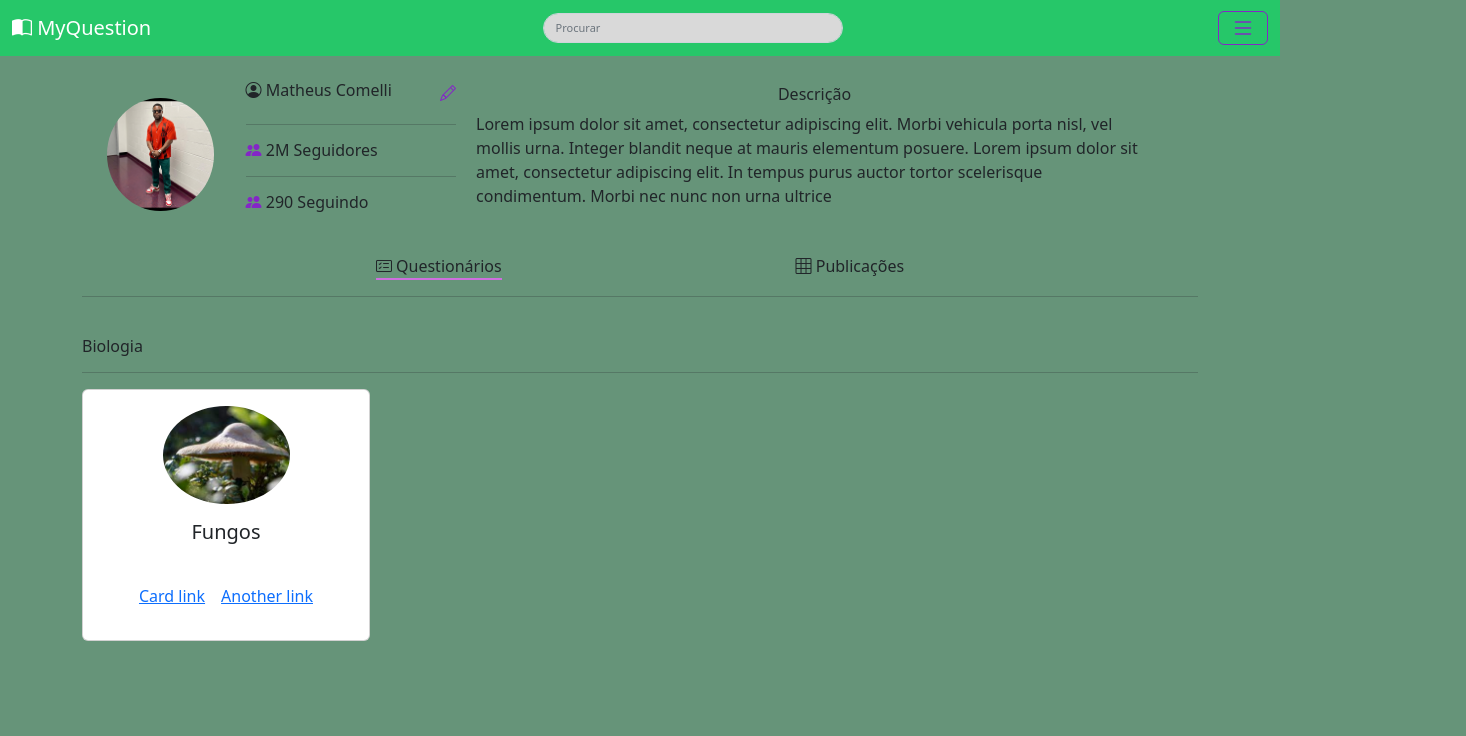
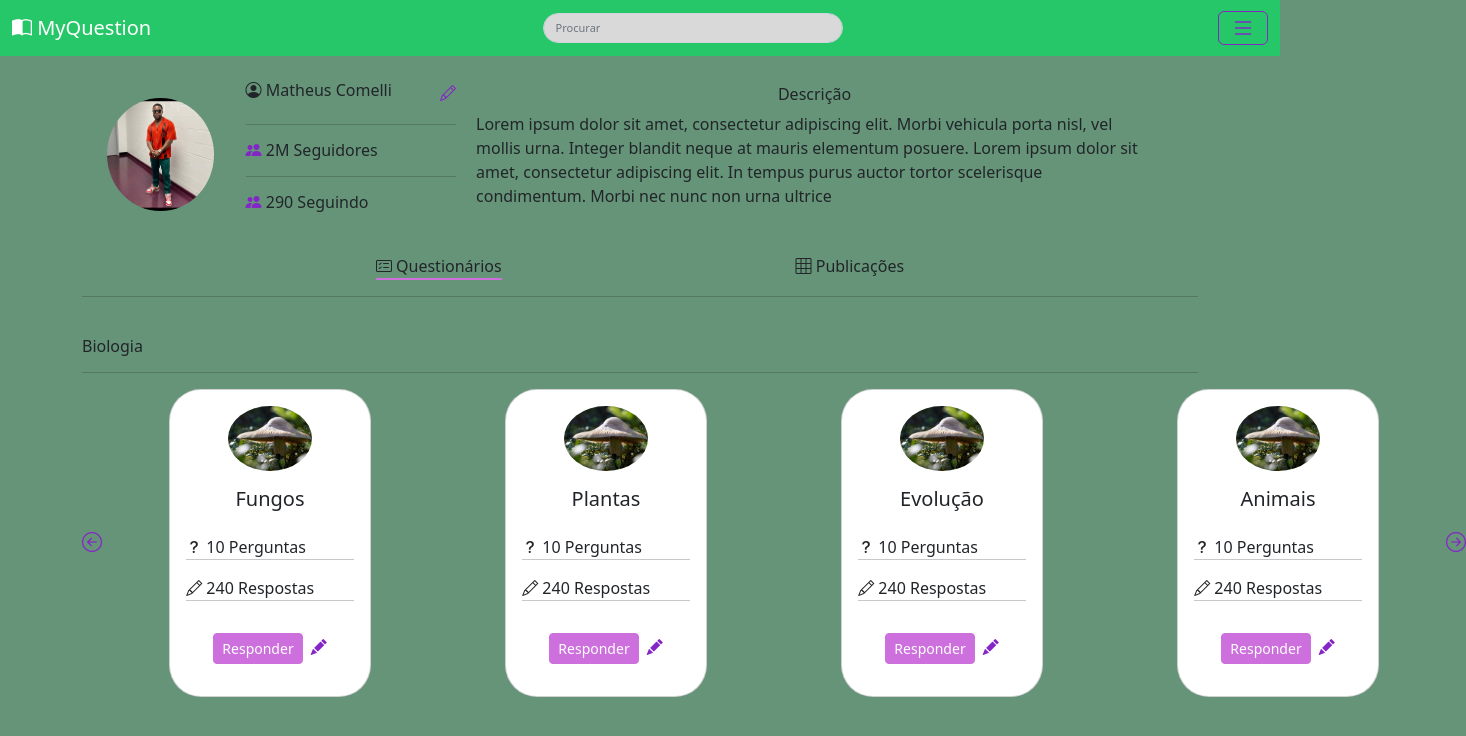
Before and after one commit to koikera/MyQuestion, an Angular app in the folder FrontEnd/MyQuestion/: page / in a window 1280 px wide. Shown: the top 736 px of the page, 1466 px wide, since content can reach past the window. Built offline with nearby package versions, Linux system fonts and the light colour scheme.

Commit message:
criacao dos cardas

```diff
--- a/FrontEnd/MyQuestion/src/app/app.module.ts
+++ b/FrontEnd/MyQuestion/src/app/app.module.ts
@@ -21,7 +21,7 @@ import { SpecsProfileModule } from './components/profile/specs-profile/specs-pro
     BrowserModule,
     AppRoutingModule,
     SpecsProfileModule
-  ],
+    ],
   providers: [],
   bootstrap: [AppComponent]
 })
--- a/FrontEnd/MyQuestion/src/app/components/profile/cards/cards.component.html
+++ b/FrontEnd/MyQuestion/src/app/components/profile/cards/cards.component.html
@@ -4,14 +4,31 @@
         <h6>Biologia</h6>
         <hr>
     </div>
-    <div class="card p-3" style="width: 18rem; text-align:center">
-        <img src="assets/fungos.jpg" class="rounded-circle" style="width: 50%; margin-inline: 25%;" alt="">
-        <div class="card-body">
-          <h5 class="card-title">Fungos</h5>
-        </div>
-        <div class="card-body">
-          <a href="#" class="card-link">Card link</a>
-          <a href="#" class="card-link">Another link</a>
+    <section class="d-flex justify-content-around align-center">
+      <i *ngIf="pagina == 1" class="bi bi-arrow-left-circle text-purple" style="font-size: 20px;"></i>
+      <div class="d-flex">
+        <div *ngFor="let item of temas" class="card p-3 rounded-5" style="width: 21rem; text-align:center; margin-inline: 5%;">
+          <img src="assets/fungos.jpg" class="rounded-circle" style="width: 50%; margin-inline: 25%;" alt="">
+          <div class="card-body">
+            <h5 class="card-title">{{item}}</h5>
+          </div>
+          <ul>
+            <li>
+              <p><span><i class="bi bi-question-lg"></i></span> 10 Perguntas</p>
+              <hr class="mt-0">
+            </li>
+            <li>
+              <p><span><i class="bi bi-pencil"></i></span> 240 Respostas</p>
+              <hr class="m-0">
+            </li>
+          </ul>
+          <div class="card-body">
+            <button class="btn btn-primary btn-sm border-pink">Responder</button>
+            <span><i class="bi bi-pencil-fill text-purple ms-2" style="cursor: pointer;"></i></span>
+          </div>
         </div>
       </div>
+      <i class="bi bi-arrow-right-circle text-purple" style="font-size: 20px;" (click)="proxixmaPag(1)" ></i>
+    </section>
+
 </div>
--- a/FrontEnd/MyQuestion/src/app/components/profile/cards/cards.component.scss
+++ b/FrontEnd/MyQuestion/src/app/components/profile/cards/cards.component.scss
@@ -0,0 +1,15 @@
+li{
+    list-style: none;
+}
+
+ul{
+    padding: 0 !important;
+}
+
+p{
+    margin: 0 !important; text-align: start;
+}
+
+i{
+    cursor: pointer;
+}
--- a/FrontEnd/MyQuestion/src/app/components/profile/cards/cards.component.ts
+++ b/FrontEnd/MyQuestion/src/app/components/profile/cards/cards.component.ts
@@ -1,5 +1,4 @@
 import { Component, OnInit } from '@angular/core';
-
 @Component({
   selector: 'app-cards',
   templateUrl: './cards.component.html',
@@ -7,9 +6,23 @@ import { Component, OnInit } from '@angular/core';
 })
 export class CardsComponent implements OnInit {
 
+  temas: Array<any> = ["Fungos", "Plantas", "Evolução", "Animais"]
+  pagina: number = 1;
+  itensPage: number = 4;
+  itensInciais: number = 0;
+  temasFiltrados: Array<any> =[]
   constructor() { }
 
   ngOnInit(): void {
+    this.proxixmaPag(0);
+  }
+
+  proxixmaPag(pag: number): void{
+
+  }
+
+  pagAnterior():  void{
+    this.pagina = this.pagina - 1;
   }
 
 }
--- a/FrontEnd/MyQuestion/src/styles.scss
+++ b/FrontEnd/MyQuestion/src/styles.scss
@@ -17,6 +17,18 @@
     border-color: #8426C7 !important;
 }
 
+.border-pink{
+    border-color: #CE6FDE !important;
+}
+
 .text-purple{
     color: #8426C7 !important;
 }
+
+.btn-primary{
+    background-color: #CE6FDE !important;
+}
+
+.align-center{
+    align-items: center;
+}
```
